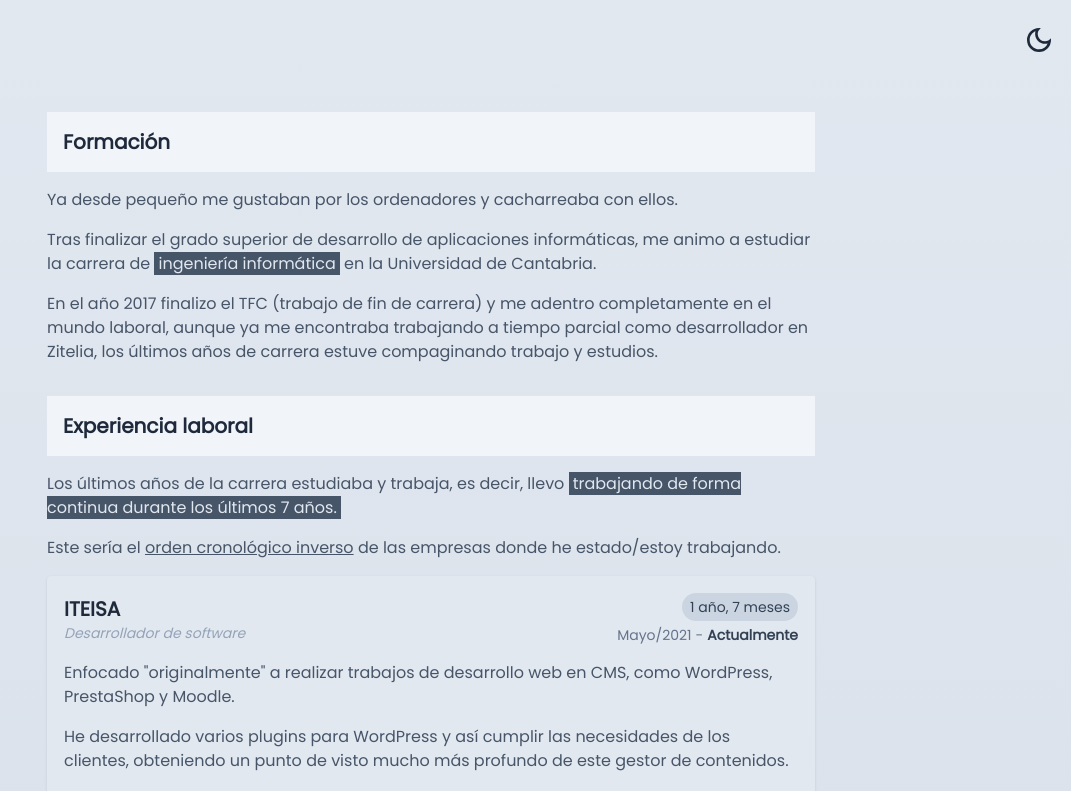
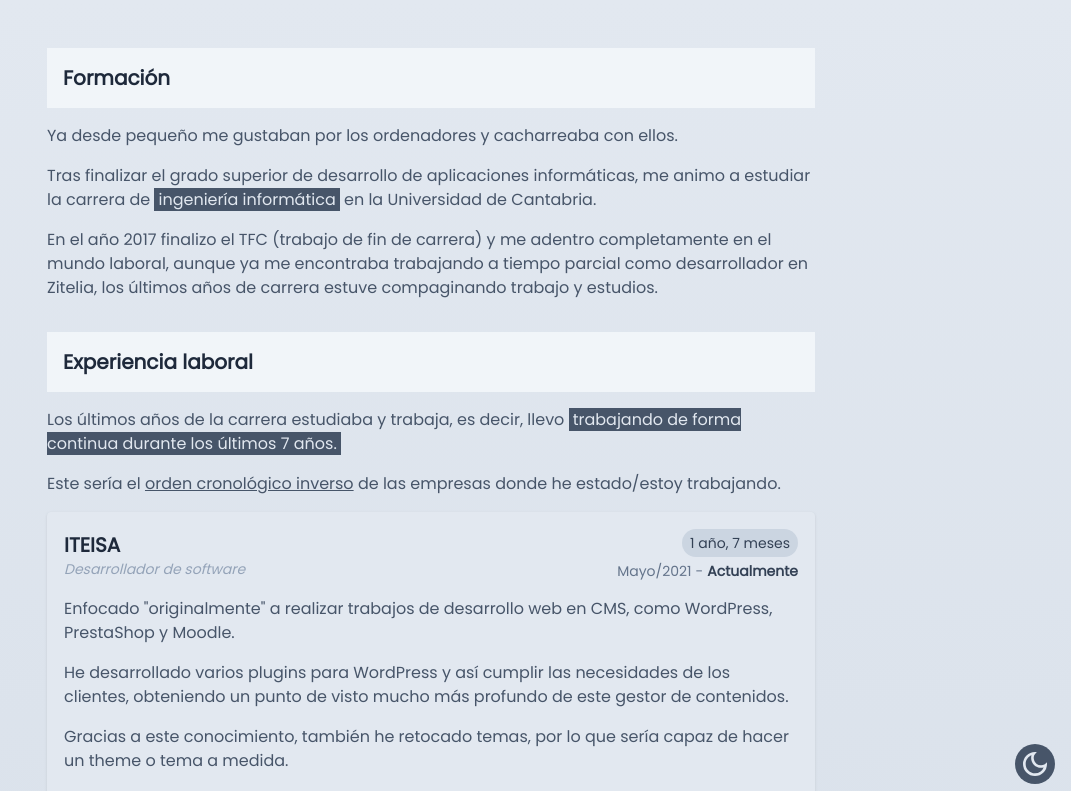
Before and after one commit to javiervallejooca/javiervallejo.me, a React (Vite) app: page /sobre-mi in a window 1280 px wide. Shown: the top 791 px of the page, without its empty margins (209-1280 px from the left). Built offline with nearby package versions, Linux system fonts and the light colour scheme.

Commit message:
Mejora del dark mode

```diff
--- a/src/components/DarkMode.jsx
+++ b/src/components/DarkMode.jsx
@@ -1,16 +1,27 @@
 import { MdOutlineDarkMode } from "react-icons/md";
+import { BiSun } from "react-icons/bi";
 
 const DarkMode = ({ darkToggle, setDarkToggle }) => {
   return (
-    <div className="sticky top-2">
-      <div className="flex justify-end text-slate-800 dark:text-slate-300 p-4">
+    <div style={{ zIndex: "10" }} className="fixed bottom-0 right-0 p-4">
+      <div className="flex justify-end text-slate-200 bg-slate-600 rounded-full dark:text-slate-600 dark:bg-slate-200 p-1">
+        {darkToggle ? (
+          <BiSun
+            size="2rem"
+            className="hover:cursor-pointer"
+            onClick={() => {
+              setDarkToggle(false);
+            }}
+          />
+        ) : (
           <MdOutlineDarkMode
             size="2rem"
             className="hover:cursor-pointer"
             onClick={() => {
-            setDarkToggle(!darkToggle);
+              setDarkToggle(true);
             }}
           />
+        )}
       </div>
     </div>
   );
--- a/src/layouts/MyLayoutWithoutHeader.jsx
+++ b/src/layouts/MyLayoutWithoutHeader.jsx
@@ -13,8 +13,8 @@ const MyLayoutWithoutHeader = () => {
   }, [darkToggle, localStorage.theme]);
 
   return (
-    <div className="w-full h-full bg-gradient-to-b from-slate-200 to-slate-300 dark:from-slate-800 dark:to-slate-900 selection:bg-slate-600 selection:text-slate-100 dark:selection:bg-slate-200 dark:selection:text-slate-800 relative">
-      <main className="mb-0 pb-0">
+    <div className="w-full h-full bg-gradient-to-b from-slate-200 to-slate-300 dark:from-slate-800 dark:to-slate-900 selection:bg-slate-600 selection:text-slate-100 dark:selection:bg-slate-200 dark:selection:text-slate-800">
+      <main className="mb-0 pb-0 relative">
         <DarkMode darkToggle={darkToggle} setDarkToggle={setDarkToggle} />
         <Outlet />
       </main>
--- a/src/pages/About.jsx
+++ b/src/pages/About.jsx
@@ -75,6 +75,7 @@ const About = () => {
         <div className="sticky top-0 right-0 py-4 px-4 text-slate-800 dark:text-slate-200 font-bold text-xl opacity-100 bg-slate-100 dark:bg-slate-900 mb-4">
           Formación
         </div>
+
         <div className="text-slate-600 dark:text-slate-400">
           <p className="mb-4">
             Ya desde pequeño me gustaban por los ordenadores y cacharreaba con
```
Lines whose indentation alone changed are shown as unchanged.
